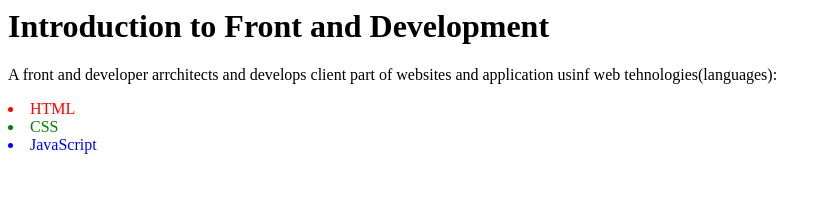
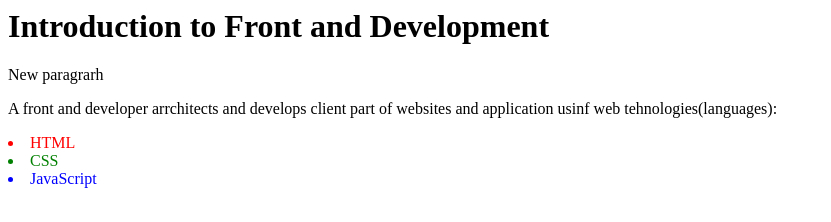
Before and after one commit to RADAMAJ/test-fronted-develompent, a plain HTML site: page index.html in a window 1280 px wide. Shown: the whole page, without its empty margins (0-831 px from the left). Drawn offline with Linux system fonts and the light colour scheme.

Commit message:
New paragraph added

```diff
--- a/index.html
+++ b/index.html
@@ -1,5 +1,5 @@
 <h1>Introduction to Front and Development</h1>
-
+ <p>New paragrarh</p>
 <p> A front and developer arrchitects and develops client part of websites and application usinf web tehnologies(languages):</p>
 <u1>
     <li style="color:red;">HTML</li>
```
